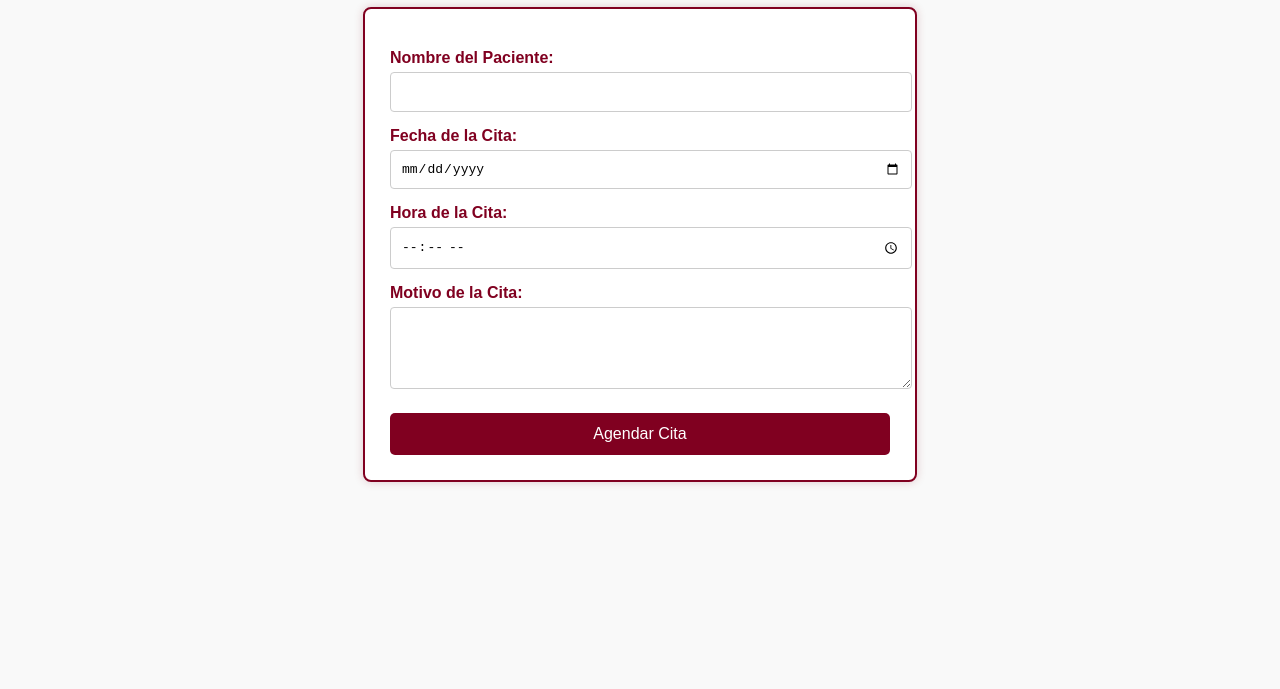
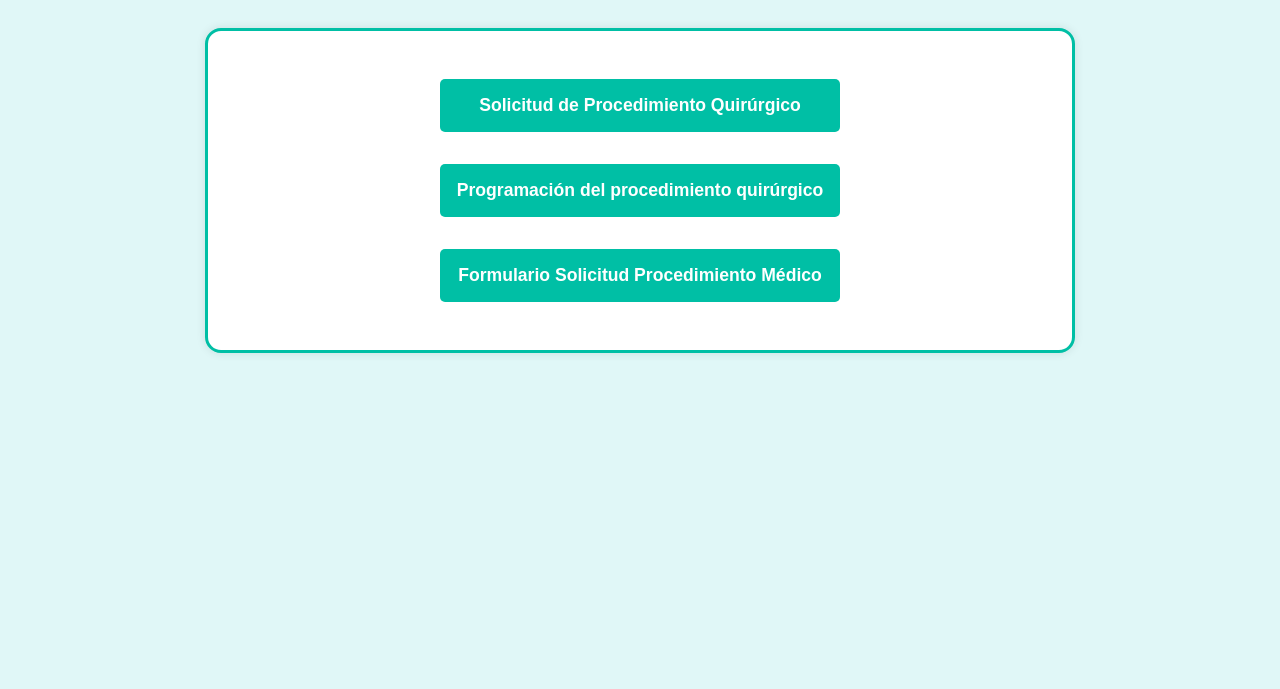
Before and after one commit to LeonardoCalder/main.his2, a plain HTML site: page index.html in a window 1280 px wide. Shown: the part 111-800 px from the top of the page. Drawn offline with Linux system fonts and the light colour scheme.

Commit message:
Update index.html

```diff
--- a/index.html
+++ b/index.html
@@ -1,131 +1,89 @@
 <!DOCTYPE html>
 <html lang="es">
 <head>
-  <meta charset="UTF-8">
-  <meta name="viewport" content="width=device-width, initial-scale=1.0">
-  <title>Agendar Cita Médica</title>
+  <meta charset="UTF-8" />
+  <meta name="viewport" content="width=device-width, initial-scale=1.0"/>
+  <title>HIS 2</title>
   <style>
     body {
-      font-family: Arial, sans-serif;
-      background-color: #f9f9f9;
-      padding: 30px;
+      font-family: 'Segoe UI', sans-serif;
+      background-color: #e0f7f7;
+      margin: 0;
+      padding: 0;
+      color: #004d40;
     }
 
-    h1 {
-      color: #800020;
+    header {
+      background-color: #00695c;
+      color: white;
+      padding: 1.5rem;
       text-align: center;
+      font-size: 2rem;
+      font-weight: bold;
     }
 
-    form {
-      max-width: 500px;
-      margin: auto;
-      background-color: #fff;
-      padding: 25px;
-      border-radius: 8px;
-      box-shadow: 0 0 10px rgba(128, 0, 32, 0.2);
-      border: 2px solid #800020;
+    .container {
+      display: flex;
+      flex-direction: column;
+      align-items: center;
+      justify-content: center;
+      max-width: 800px;
+      margin: 3rem auto;
+      background-color: #ffffff;
+      padding: 2rem;
+      border-radius: 1rem;
+      box-shadow: 0 0 10px rgba(0,0,0,0.1);
+      border: 3px solid #00bfa5;
     }
 
-    label {
-      display: block;
-      margin-top: 15px;
+    .nav-button {
+      width: 100%;
+      max-width: 400px;
+      padding: 1rem;
+      margin: 1rem 0;
+      background-color: #00bfa5;
+      color: white;
+      font-size: 1.1rem;
       font-weight: bold;
-      color: #800020;
+      border: none;
+      border-radius: 5px;
+      cursor: pointer;
+      transition: background 0.3s ease;
     }
 
-    input, textarea {
-      width: 100%;
-      padding: 10px;
-      margin-top: 5px;
-      border: 1px solid #ccc;
-      border-radius: 4px;
-      font-size: 1em;
+    .nav-button:hover {
+      background-color: #009688;
     }
 
-    button {
-      background-color: #800020;
-      color: #fff;
-      padding: 12px 20px;
-      border: none;
-      border-radius: 5px;
-      font-size: 1em;
-      cursor: pointer;
-      margin-top: 20px;
-      width: 100%;
-    }
+    @media (max-width: 600px) {
+      .container {
+        margin: 1rem;
+        padding: 1.5rem;
+      }
 
-    button:hover {
-      background-color: #a0002d;
-    }
-
-    #result {
-      margin-top: 20px;
-      text-align: center;
-      font-weight: bold;
+      .nav-button {
+        font-size: 1rem;
+      }
     }
   </style>
 </head>
 <body>
-  <h1>Formulario para Agendar Cita Médica</h1>
-  <form id="appointmentForm">
-    <label for="patientName">Nombre del Paciente:</label>
-    <input type="text" id="patientName" name="patientName" required>
 
-    <label for="appointmentDate">Fecha de la Cita:</label>
-    <input type="date" id="appointmentDate" name="appointmentDate" required>
+  <header>HIS 2</header>
 
-    <label for="appointmentTime">Hora de la Cita:</label>
-    <input type="time" id="appointmentTime" name="appointmentTime" required>
+  <div class="container">
+    <button class="nav-button" onclick="window.location.href='https://solicitud-del-procedimiento-quirurgico.onrender.com/'">
+      Solicitud de Procedimiento Quirúrgico
+    </button>
 
-    <label for="reason">Motivo de la Cita:</label>
-    <textarea id="reason" name="reason" rows="4" required></textarea>
+    <button class="nav-button" onclick="window.location.href='https://programacion-del-procedimiento-quirurgico.onrender.com/'">
+      Programación del procedimiento quirúrgico
+    </button>
 
-    <button type="submit">Agendar Cita</button>
-  </form>
+    <button class="nav-button" onclick="window.location.href='https://realizacion-del-procedimiento-quirurgico.onrender.com/'">
+      Formulario Solicitud Procedimiento Médico
+    </button>
+  </div>
 
-  <div id="result"></div>
-
-  <script>
-    document.getElementById('appointmentForm').addEventListener('submit', function(event) {
-      event.preventDefault();
-
-      const patientName = document.getElementById('patientName').value;
-      const appointmentDate = document.getElementById('appointmentDate').value;
-      const appointmentTime = document.getElementById('appointmentTime').value;
-      const reason = document.getElementById('reason').value;
-
-      const appointmentData = {
-        patientName,
-        appointmentDate,
-        appointmentTime,
-        reason
-      };
-
-      console.log("Datos a enviar:", appointmentData);
-
-      fetch('https://hl7-fhir-ehr-solangie-9665.onrender.com/appointment/', {
-        method: 'POST',
-        headers: { 'Content-Type': 'application/json' },
-        body: JSON.stringify(appointmentData)
-      })
-      .then(response => {
-        if (!response.ok) {
-          throw new Error('Error en la solicitud: ' + response.statusText);
-        }
-        return response.json();
-      })
-      .then(data => {
-        console.log('Cita agendada exitosamente:', data);
-        document.getElementById('result').textContent = '¡Cita agendada exitosamente! ID: ' + data._id;
-        document.getElementById('result').style.color = 'green';
-        document.getElementById('appointmentForm').reset();
-      })
-      .catch(error => {
-        console.error('Error:', error);
-        document.getElementById('result').textContent = 'Error al agendar la cita: ' + error.message;
-        document.getElementById('result').style.color = 'red';
-      });
-    });
-  </script>
 </body>
 </html>
```
